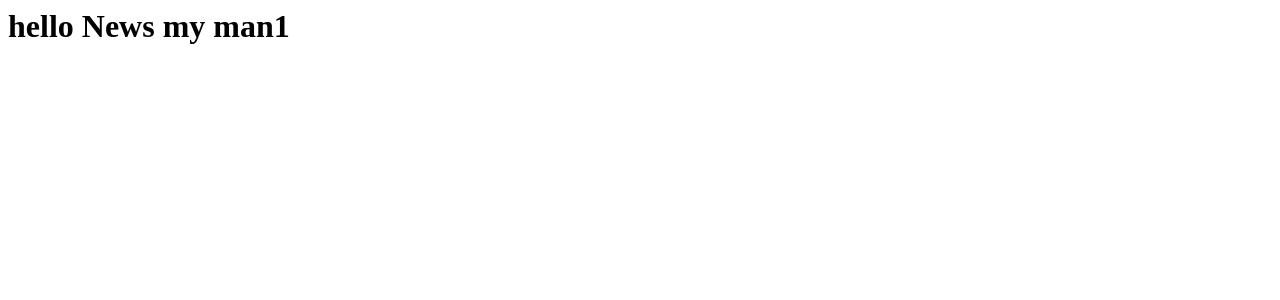
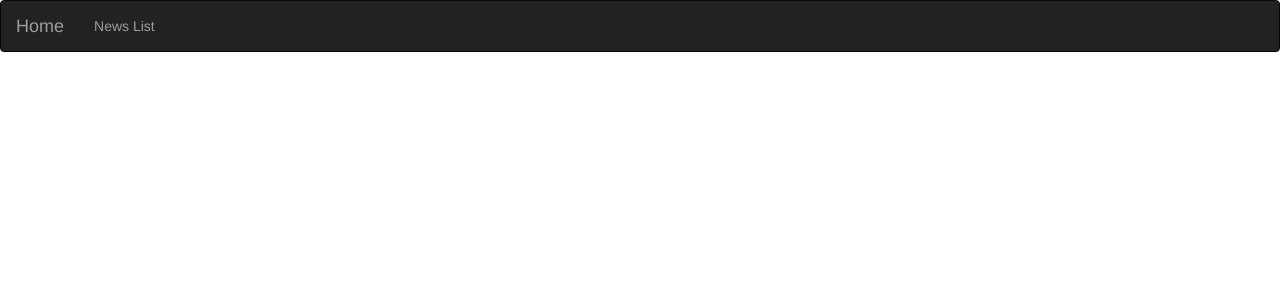
Before and after one commit to kojwangbora/news-api, a Flask app: template app/templates/news.html in a window 1280 px wide. Shown: the top 300 px of the page. Run offline with Flask 2, Linux system fonts and the light colour scheme; the template is opened without the code that fills it: most values are stand-ins (such as "Sample title", 1, 10 or a date in 2020); parts of the project's set-up code (start-up, migrations or seed data) failed here and were passed over; some libraries are stand-ins or nearby versions.

Commit message:
add navbar

```diff
--- a/app/__init__.py
+++ b/app/__init__.py
@@ -1,5 +1,6 @@
 from flask import Flask
 from app.config import DevConfig
+from flask_bootstrap import Bootstrap
 
 # Initialization application
 app = Flask(__name__,instance_relative_config= True)
@@ -9,4 +10,7 @@ app = Flask(__name__,instance_relative_config= True)
 app.config.from_object(DevConfig)
 app.config.from_pyfile('config.py')
 
+#Initializing Flask Extensions
+bootstrap = Bootstrap(app)
+
 from app import views
--- /dev/null
+++ b/app/templates/base.html
@@ -0,0 +1,6 @@
+ {% extends 'bootstrap/base.html'%}
+
+<!-- Navbar block  -->
+{% block navbar %}
+    {% include 'navbar.html' %}
+{% endblock %}
--- a/app/templates/macros.html
+++ b/app/templates/macros.html
@@ -1,6 +1,6 @@
 {% macro displaySourceList(source_list) %}
     {% for source in source_list %}
-        <li>{{ source.title}}</li>
+        <li>{{ source.name}}</li>
     {% endfor %}
 
 {% endmacro %}
--- /dev/null
+++ b/app/templates/navbar.html
@@ -0,0 +1,18 @@
+<div class="navbar navbar-inverse" role="navigation">
+    <div class="container-fluid">
+        <div class="navbar-header">
+            <button type="button" class="navbar-toggle" data-toggle="collapse" data-target=".navbar-collapse">
+              <span class="sr-only">Toggle navigation</span>
+              <span class="icon-bar"></span>
+              <span class="icon-bar"></span>
+              <span class="icon-bar"></span>
+            </button>
+            <a class="navbar-brand" href="/"> Home </a>
+        </div>
+        <div class="navbar-collapse collapse">
+            <ul class="nav navbar-nav">
+                <li><a href="/">News List</a></li>
+        </div>
+
+    </div>
+</div>
--- a/app/templates/news.html
+++ b/app/templates/news.html
@@ -1 +1 @@
-<h1>hello News  my man{{ id }}</h1>
+{% extends 'base.html'%}
```
Also changed, not shown: app/templates/index.html (+13 -11 lines).
